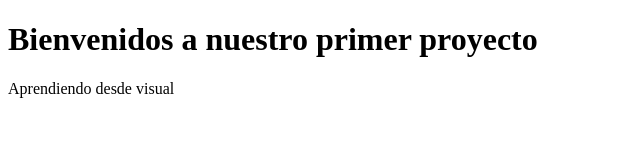
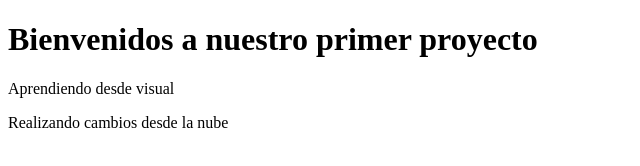
Before and after one commit to laurabritod/enyoi-cultivarte-laurab, a plain HTML site: page index.html in a window 1280 px wide. Shown: the whole page, without its empty margins (0-640 px from the left). Drawn offline with Linux system fonts and the light colour scheme.

Commit message:
Update index.html
Creé un párrafo nuevo

```diff
--- a/index.html
+++ b/index.html
@@ -8,5 +8,6 @@
 <body>
     <h1>Bienvenidos a nuestro primer proyecto</h1>
     <p>Aprendiendo desde visual</p>
+    <p>Realizando cambios desde la nube</p>
 </body>
 </html>
```
